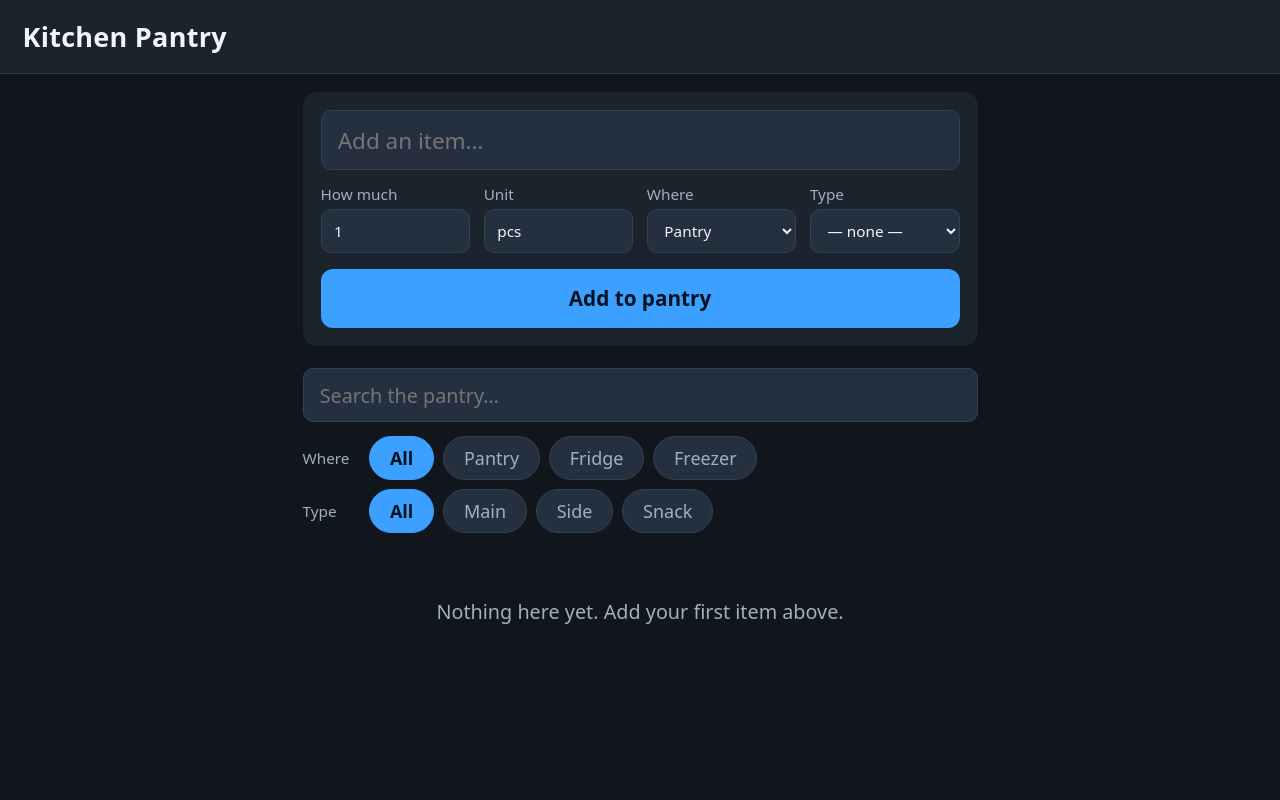
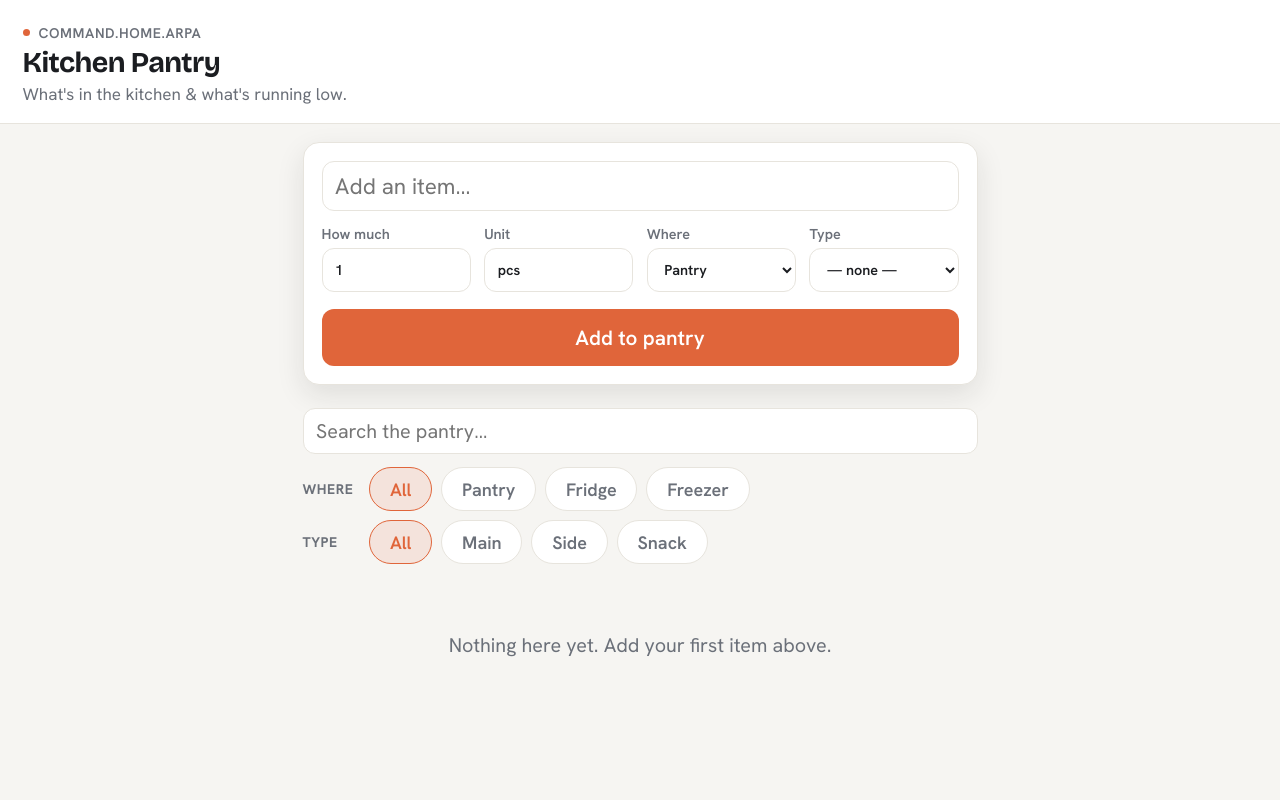
Before and after one commit to EWH2000/pantryapp, a FastAPI app: page / in a window 1280 px wide. Run offline with FastAPI, Linux system fonts and the light colour scheme.

Commit message:
feat: restyle UI onto the home-hub house style
Reskin pantry to match the hub (~/caddy/) and ~/choresapp/: self-hosted
Bricolage Grotesque + Hanken Grotesk, warm terracotta accent, and light +
dark via prefers-color-scheme. Pure restyle — no behavior or route changes;
every CSS class name is preserved so templates needed no logic edits.

- Rewrite styles.css with house tokens (light + dark) and @font-face;
  re-map the ok/low/out stock cues (green/amber/red) onto the house palette.
- Keep kitchen-iPad constraints: 18px base type, >=44px tap targets, sticky
  header with iOS safe-area inset.
- base.html: theme-color #e0653a, status-bar-style default (header is light
  now), add the eyebrow + tagline header.
- Recolor the PWA icon to terracotta (full-bleed, maskable) + regen PNGs;
  manifest theme/background to match.
- Vendor the two woff2 fonts locally (no CDN, LAN-only device).

Co-Authored-By: Claude Opus 4.8 (1M context) <noreply@anthropic.com>

```diff
--- a/app/static/css/styles.css
+++ b/app/static/css/styles.css
@@ -1,50 +1,106 @@
 /* pantryapp — touch-first styling for the kitchen iPad.
-   Goals: tap targets >=44px, big readable type at arm's length, plain and
-   forgiving. Color-codes each item by how stocked it is. */
+   Visual style follows the home-hub house style (see ~/caddy/CLAUDE.md):
+   Bricolage Grotesque + Hanken Grotesk (self-hosted), warm terracotta accent,
+   light AND dark via prefers-color-scheme. Sibling of ~/caddy/ and
+   ~/choresapp/. Kitchen-iPad constraints kept from pantry's original theme:
+   tap targets >=44px, large 18px base type for arm's-length reading, sticky
+   header with iOS safe-area inset. Color-codes each item by how stocked it is
+   (ok=green, low=amber, out=red), re-mapped onto the house palette. */
+
+/* ── self-hosted fonts (served locally, no network needed) ── */
+@font-face {
+    font-family: "Bricolage Grotesque";
+    font-style: normal; font-weight: 400 800; font-display: swap;
+    src: url("/static/fonts/bricolage-grotesque.woff2") format("woff2");
+}
+@font-face {
+    font-family: "Hanken Grotesk";
+    font-style: normal; font-weight: 400 700; font-display: swap;
+    src: url("/static/fonts/hanken-grotesk.woff2") format("woff2");
+}
 
 :root {
-    --bg: #11161c;
-    --surface: #1b232c;
-    --surface-2: #243040;
-    --text: #f2f5f8;
-    --text-dim: #9fb0c0;
-    --accent: #3ba0ff;
-    --ok: #2fbf6b;
-    --low: #f5a623;
-    --out: #ef4d5a;
-    --radius: 14px;
-    --tap: 44px;            /* minimum touch target */
-    font-size: 18px;
+    --bg:      #f6f5f2;  /* warm off-white */
+    --surface: #ffffff;  /* card */
+    --surface-2: #faf9f6;
+    --ink:     #1b1d21;  /* primary text */
+    --muted:   #6b7079;  /* secondary text */
+    --accent:  #e0653a;  /* warm terracotta */
+    --accent-soft: rgba(224, 101, 58, 0.12);
+    --border:  #e7e4dd;
+    --radius:  16px;
+    --shadow:  0 10px 28px rgba(27, 29, 33, 0.10);
+    /* stock-state cues — ok=green, low=amber, out=red, mapped to house hues */
+    --ok:      #2fae6b;
+    --low:     #d8922b;
+    --out:     #d1543f;
+    --out-soft: rgba(209, 84, 63, 0.12);
+    /* text that sits on a saturated cue fill */
+    --on-cue:  #1b1d21;
+
+    --tap:     44px;     /* minimum touch target — keep for the iPad */
+    font-size: 18px;     /* large base type for arm's-length reading — keep */
+}
+@media (prefers-color-scheme: dark) {
+    :root {
+        --bg:      #16181c;
+        --surface: #1f2228;
+        --surface-2: #242830;
+        --ink:     #ececec;
+        --muted:   #9aa0a8;
+        --accent:  #ff7a4d;
+        --accent-soft: rgba(255, 122, 77, 0.15);
+        --border:  #2b2f36;
+        --shadow:  0 12px 30px rgba(0, 0, 0, 0.35);
+        --ok:      #3fc77e;
+        --low:     #e6a23c;
+        --out:     #ef6a52;
+        --out-soft: rgba(239, 106, 82, 0.15);
+    }
 }
 
 * { box-sizing: border-box; }
 
 body {
     margin: 0;
+    min-height: 100vh;
     background: var(--bg);
-    color: var(--text);
-    font-family: system-ui, -apple-system, "Segoe UI", Roboto, sans-serif;
+    color: var(--ink);
+    font-family: "Hanken Grotesk", system-ui, -apple-system, "Segoe UI", Roboto, sans-serif;
+    -webkit-font-smoothing: antialiased; text-rendering: optimizeLegibility;
     -webkit-text-size-adjust: 100%;
 }
 
 .app-header {
-    /* Add the iOS status-bar inset to the top so the translucent bar
-       (apple-mobile-web-app-status-bar-style=black-translucent) sits over
-       the dark header instead of clipping the title. Falls back to 0 in
-       browsers without env(). */
+    /* Add the iOS status-bar inset to the top so the status bar (status-bar
+       style = default, dark text on the light header) doesn't clip the title.
+       Falls back to 0 in browsers without env(). Sticky: good for a long
+       scrolling list on a wall display. */
     padding: calc(1rem + env(safe-area-inset-top, 0px)) 1.25rem 1rem;
     background: var(--surface);
-    border-bottom: 1px solid #2a3744;
+    border-bottom: 1px solid var(--border);
     position: sticky;
     top: 0;
     z-index: 5;
 }
 
+.eyebrow {
+    display: inline-flex; align-items: center; gap: .5rem;
+    color: var(--muted); font-size: .78rem; font-weight: 600;
+    letter-spacing: .04em; text-transform: uppercase;
+}
+.eyebrow .pip { width: 7px; height: 7px; border-radius: 50%; background: var(--accent); }
+
 .app-header h1 {
-    margin: 0;
-    font-size: 1.5rem;
-    letter-spacing: 0.01em;
+    font-family: "Bricolage Grotesque", system-ui, sans-serif;
+    margin: .35rem 0 0;
+    font-size: 1.6rem;
+    font-weight: 700;
+    letter-spacing: -0.02em;
+    line-height: 1.05;
 }
+
+.tagline { margin: .3rem 0 0; color: var(--muted); font-size: .95rem; }
 
 main {
     max-width: 720px;
@@ -52,13 +108,49 @@ main {
     padding: 1rem 1.25rem 3rem;
 }
 
+/* --- Shared form controls ------------------------------------------- */
+
+input, select, button {
+    font: inherit;
+    color: var(--ink);
+}
+
+input[type="text"], input[type="number"], input[type="search"], select {
+    width: 100%;
+    background: var(--surface);
+    color: var(--ink);
+    border: 1px solid var(--border);
+    border-radius: 12px;
+    min-height: var(--tap);
+    padding: 0.5rem 0.7rem;
+    transition: border-color .15s ease, box-shadow .15s ease;
+}
+
+input:focus, select:focus {
+    outline: none;
+    border-color: var(--accent);
+    box-shadow: 0 0 0 3px var(--accent-soft);
+}
+
+.btn {
+    min-height: var(--tap);
+    border: none;
+    border-radius: 12px;
+    font-weight: 600;
+    cursor: pointer;
+    transition: transform .1s ease, filter .15s ease, background .15s ease;
+}
+.btn:active { transform: scale(.97); }
+
 /* --- Add card ------------------------------------------------------- */
 
 .add-card {
     background: var(--surface);
+    border: 1px solid var(--border);
     border-radius: var(--radius);
     padding: 1rem;
     margin-bottom: 1.25rem;
+    box-shadow: var(--shadow);
 }
 
 .add-name {
@@ -81,31 +173,9 @@ main {
     display: flex;
     flex-direction: column;
     gap: 0.3rem;
-    font-size: 0.85rem;
-    color: var(--text-dim);
-}
-
-input, select, button {
-    font: inherit;
-    color: var(--text);
-    background: var(--surface-2);
-    border: 1px solid #33424f;
-    border-radius: 10px;
-    min-height: var(--tap);
-    padding: 0.5rem 0.7rem;
-}
-
-input:focus, select:focus {
-    outline: 2px solid var(--accent);
-    outline-offset: 1px;
-}
-
-.btn {
-    min-height: var(--tap);
-    border: none;
-    border-radius: 12px;
+    font-size: 0.8rem;
     font-weight: 600;
-    cursor: pointer;
+    color: var(--muted);
 }
 
 .btn-add {
@@ -113,14 +183,13 @@ input:focus, select:focus {
     font-size: 1.15rem;
     padding: 0.85rem;
     background: var(--accent);
-    color: #06121f;
+    color: #fff;
 }
-
-.btn-add:active { filter: brightness(0.9); }
+.btn-add:hover { filter: brightness(1.05); }
 
 /* --- Search + filter chips ----------------------------------------- */
 
-.controls { margin-bottom: 1rem; }
+.controls { margin-bottom: 1.25rem; }
 
 .search {
     width: 100%;
@@ -138,8 +207,11 @@ input:focus, select:focus {
 }
 
 .filter-label {
-    color: var(--text-dim);
-    font-size: 0.85rem;
+    color: var(--muted);
+    font-size: 0.78rem;
+    font-weight: 700;
+    text-transform: uppercase;
+    letter-spacing: .04em;
     min-width: 3.2rem;
 }
 
@@ -163,17 +235,19 @@ input:focus, select:focus {
     min-height: var(--tap);
     padding: 0 1.1rem;
     border-radius: 999px;
-    background: var(--surface-2);
-    border: 1px solid #33424f;
-    color: var(--text-dim);
+    background: var(--surface);
+    border: 1px solid var(--border);
+    color: var(--muted);
+    font-weight: 600;
+    transition: all .15s ease;
 }
 
 .chip input:checked + span {
-    background: var(--accent);
+    background: var(--accent-soft);
     border-color: var(--accent);
-    color: #06121f;
-    font-weight: 600;
+    color: var(--accent);
 }
+.chip input:focus-visible + span { box-shadow: 0 0 0 3px var(--accent-soft); }
 
 /* --- Item list ------------------------------------------------------ */
 
@@ -188,14 +262,16 @@ input:focus, select:focus {
 
 .item {
     background: var(--surface);
+    border: 1px solid var(--border);
+    border-left: 6px solid var(--border);
     border-radius: var(--radius);
-    border-left: 6px solid var(--text-dim);
     padding: 0.85rem 1rem;
     display: flex;
     align-items: center;
     justify-content: space-between;
     gap: 0.75rem;
     flex-wrap: wrap;
+    transition: border-color .15s ease, box-shadow .15s ease;
 }
 
 .item--ok  { border-left-color: var(--ok); }
@@ -212,11 +288,13 @@ input:focus, select:focus {
 .item-name {
     font-size: 1.2rem;
     font-weight: 600;
+    letter-spacing: -0.01em;
+    word-break: break-word;
 }
 
 .item-meta {
     font-size: 0.95rem;
-    color: var(--text-dim);
+    color: var(--muted);
 }
 
 /* --- Per-item actions ---------------------------------------------- */
@@ -232,7 +310,7 @@ input:focus, select:focus {
     display: inline-flex;
     border-radius: 12px;
     overflow: hidden;
-    border: 1px solid #33424f;
+    border: 1px solid var(--border);
 }
 
 .status-btn {
@@ -240,34 +318,44 @@ input:focus, select:focus {
     border: none;
     border-radius: 0;
     background: var(--surface-2);
-    color: var(--text-dim);
+    color: var(--muted);
     padding: 0 0.85rem;
     font-size: 0.95rem;
+    cursor: pointer;
+    transition: background .15s ease, color .15s ease;
 }
 
-.status-btn + .status-btn { border-left: 1px solid #33424f; }
-.status-btn:active { filter: brightness(0.9); }
+.status-btn + .status-btn { border-left: 1px solid var(--border); }
+.status-btn:active { filter: brightness(0.95); }
 
-.status-btn--ok.is-active  { background: var(--ok);  color: #06121f; font-weight: 600; }
-.status-btn--low.is-active { background: var(--low); color: #06121f; font-weight: 600; }
-.status-btn--out.is-active { background: var(--out); color: #fff;    font-weight: 600; }
+.status-btn--ok.is-active  { background: var(--ok);  color: var(--on-cue); font-weight: 700; }
+.status-btn--low.is-active { background: var(--low); color: var(--on-cue); font-weight: 700; }
+.status-btn--out.is-active { background: var(--out); color: #fff;          font-weight: 700; }
 
 .remove-btn {
     min-width: var(--tap);
     min-height: var(--tap);
     border-radius: 12px;
-    background: transparent;
-    border: 1px solid #33424f;
-    color: var(--text-dim);
+    background: var(--surface);
+    border: 1px solid var(--border);
+    color: var(--muted);
     font-size: 1.1rem;
     line-height: 1;
+    cursor: pointer;
+    transition: all .15s ease;
 }
 
+.remove-btn:hover { color: var(--out); border-color: var(--out); }
 .remove-btn:active { background: var(--out); border-color: var(--out); color: #fff; }
 
 .empty {
     text-align: center;
-    color: var(--text-dim);
+    color: var(--muted);
     padding: 2.5rem 1rem;
     font-size: 1.1rem;
 }
+
+@media (prefers-reduced-motion: no-preference) {
+    .item { animation: rise .35s cubic-bezier(.2,.7,.3,1); }
+    @keyframes rise { from { opacity: 0; transform: translateY(6px); } to { opacity: 1; transform: none; } }
+}
--- a/app/templates/base.html
+++ b/app/templates/base.html
@@ -12,13 +12,14 @@
          plain HTTP on the LAN that's not a secure context, so one would
          never register; the app needs the server for all data anyway. -->
     <link rel="manifest" href="/static/manifest.webmanifest">
-    <meta name="theme-color" content="#3ba0ff">
+    <meta name="theme-color" content="#e0653a">
     <!-- iPadOS standalone is driven by these Apple-specific tags, not the
-         manifest's display mode. black-translucent + viewport-fit=cover
-         (above) gives the dark header a full-bleed look under the clock. -->
+         manifest's display mode. The header is light now, so use the default
+         (dark text) status bar — black-translucent would render dark text
+         that vanishes against the light header. -->
     <meta name="apple-mobile-web-app-capable" content="yes">
     <meta name="mobile-web-app-capable" content="yes">
-    <meta name="apple-mobile-web-app-status-bar-style" content="black-translucent">
+    <meta name="apple-mobile-web-app-status-bar-style" content="default">
     <meta name="apple-mobile-web-app-title" content="Pantry">
     <link rel="apple-touch-icon" href="/static/icons/icon-180.png">
     <link rel="icon" href="/static/icons/icon-192.png">
@@ -30,7 +31,9 @@
 </head>
 <body>
     <header class="app-header">
+        <div class="eyebrow"><span class="pip"></span><span>command.home.arpa</span></div>
         <h1>Kitchen Pantry</h1>
+        <p class="tagline">What's in the kitchen &amp; what's running low.</p>
     </header>
     <main>
         {% block content %}{% endblock %}
```
Also changed, not shown: CLAUDE.md (+12 -0 lines), app/static/fonts/bricolage-grotesque.woff2 (added), app/static/fonts/hanken-grotesk.woff2 (added), app/static/icons/icon-180.png, app/static/icons/icon-192.png, app/static/icons/icon-512.png, app/static/icons/icon.svg, app/static/manifest.webmanifest.
